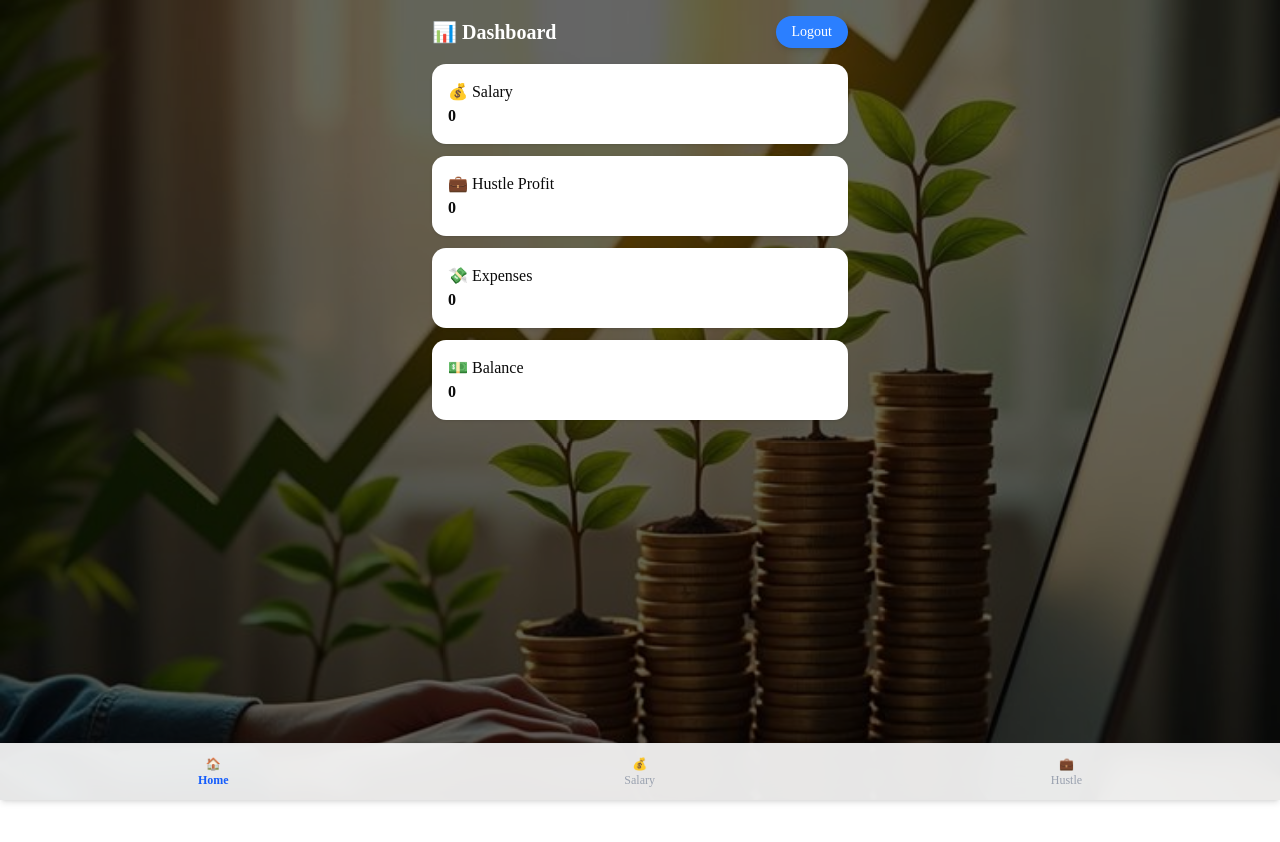
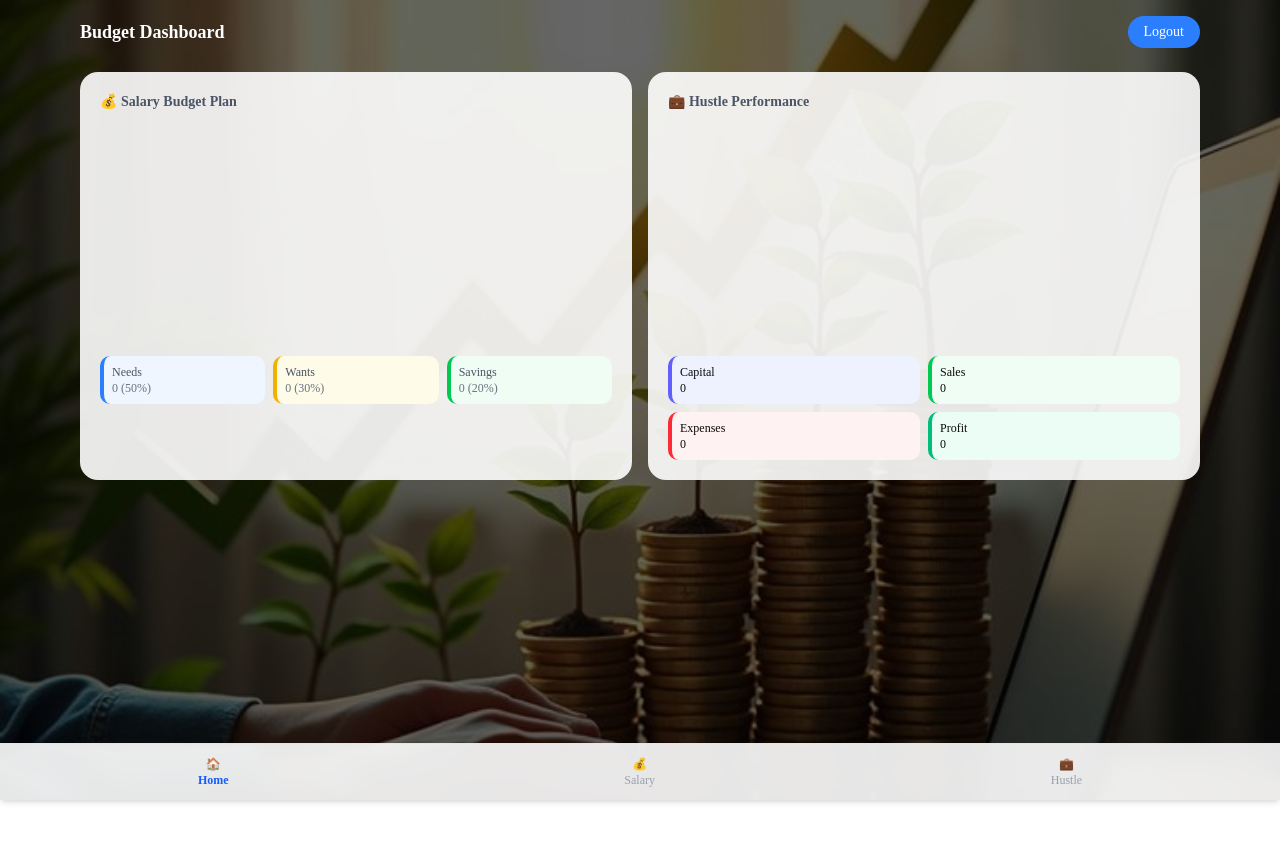
Before and after one commit to LangatNorah/budget-app-tracker, a Next.js app: page / in a window 1280 px wide. Shown: the top 842 px of the page. Built offline with nearby package versions, Linux system fonts and the light colour scheme; no server answers; the database is empty; sample sign-in values are in the browser's storage.

Commit message:
dashboard fix

```diff
--- a/app/page.tsx
+++ b/app/page.tsx
@@ -6,21 +6,12 @@ import { auth, db } from "@/lib/firebase";
 import { useRouter } from "next/navigation";
 import { onSnapshot, collection } from "firebase/firestore";
 
-/* ================= TYPES ================= */
-
-type Expense = { amount?: number | string };
-
-type Month = {
-  salary?: number | string;
-  expenses?: Expense[];
-};
-
-type Hustle = {
-  capital?: number | string;
-  sales?: { amount?: number | string }[];
-  expenses?: Expense[];
-  userId?: string;
-};
+import {
+  PieChart,
+  Pie,
+  Cell,
+  ResponsiveContainer,
+} from "recharts";
 
 /* ================= COMPONENT ================= */
 
@@ -28,8 +19,8 @@ export default function Home() {
   const router = useRouter();
 
   const [user, setUser] = useState<User | null>(null);
-  const [months, setMonths] = useState<Month[]>([]);
-  const [hustles, setHustles] = useState<Hustle[]>([]);
+  const [months, setMonths] = useState<any[]>([]);
+  const [hustles, setHustles] = useState<any[]>([]);
 
   /* ================= AUTH ================= */
 
@@ -60,7 +51,7 @@ export default function Home() {
     const unsubMonths = onSnapshot(monthsRef, (snap) => {
       setMonths(
         snap.docs.map((d) => ({
-          ...(d.data() as Month),
+          ...(d.data() as any),
           expenses: (d.data() as any).expenses || [],
         }))
       );
@@ -69,7 +60,7 @@ export default function Home() {
     const unsubHustles = onSnapshot(hustleRef, (snap) => {
       setHustles(
         snap.docs
-          .map((d) => ({ id: d.id, ...(d.data() as Hustle) }))
+          .map((d) => ({ id: d.id, ...(d.data() as any) }))
           .filter((h) => h.userId === user.uid)
       );
     });
@@ -84,11 +75,11 @@ export default function Home() {
 
   const salary = months.reduce((s, m) => s + Number(m.salary || 0), 0);
 
-  const salaryExpenses = months.reduce(
+  const expenses = months.reduce(
     (s, m) =>
       s +
       (m.expenses || []).reduce(
-        (a, e) => a + Number(e.amount || 0),
+        (a: number, e: any) => a + Number(e.amount || 0),
         0
       ),
     0
@@ -98,7 +89,7 @@ export default function Home() {
     (s, h) =>
       s +
       (h.sales || []).reduce(
-        (a, x) => a + Number(x.amount || 0),
+        (a: number, x: any) => a + Number(x.amount || 0),
         0
       ),
     0
@@ -113,21 +104,29 @@ export default function Home() {
     (s, h) =>
       s +
       (h.expenses || []).reduce(
-        (a, e) => a + Number(e.amount || 0),
+        (a: number, e: any) => a + Number(e.amount || 0),
         0
       ),
     0
   );
 
-  /* ================= FORMULA ================= */
+  const hustleProfit = hustleSales - hustleCapital - hustleExpenses;
 
-  const hustleProfit = hustleSales - hustleCapital;
-  const totalExpenses = salaryExpenses + hustleExpenses;
-  const balance = salary + hustleProfit - totalExpenses;
+  /* ================= SALARY BUDGET ================= */
+
+  const needs = salary * 0.5;
+  const wants = salary * 0.3;
+  const savings = salary * 0.2;
+
+  const budgetData = [
+    { name: "Needs", value: needs },
+    { name: "Wants", value: wants },
+    { name: "Savings", value: savings },
+  ];
+
+  const isLow = expenses > salary * 0.8;
 
   if (!user) return null;
-
-  /* ================= UI ================= */
 
   return (
     <div className="relative min-h-screen">
@@ -137,51 +136,137 @@ export default function Home() {
         className="fixed inset-0 bg-cover bg-center"
         style={{ backgroundImage: "url('/money-bg.jpg')" }}
       />
-
-      {/* OVERLAY */}
       <div className="fixed inset-0 bg-black/60" />
 
-      {/* CONTENT */}
-      <div className="relative z-10 max-w-md mx-auto p-4">
+      <div className="relative z-10 max-w-6xl mx-auto p-4">
 
         {/* HEADER */}
-        <div className="flex justify-between items-center mb-4">
-          <h1 className="text-xl font-bold text-white">
-            📊 Dashboard
+        <div className="flex justify-between items-center mb-6">
+          <h1 className="text-white text-lg font-semibold">
+            Budget Dashboard
           </h1>
 
           <button
             onClick={handleLogout}
-  className="bg-blue-500 hover:bg-emerald-800 text-white px-4 py-1.5 rounded-full text-sm font-medium shadow-md transition-all duration-200 hover:shadow-emerald-400/40"
+            className="bg-blue-500 hover:bg-blue-600 text-white px-4 py-1.5 rounded-full text-sm"
           >
             Logout
           </button>
         </div>
 
-        {/* CARDS */}
-        <div className="grid gap-3">
+        {/* ================= 2 COLUMN LAYOUT ================= */}
+        <div className="grid md:grid-cols-2 gap-4">
 
-          <div className="bg-white p-4 rounded-xl shadow">
-            💰 Salary
-            <h2 className="font-bold">{salary}</h2>
+          {/* ================= SALARY ================= */}
+          <div className="bg-white/90 p-5 rounded-2xl">
+
+            <h2 className="text-sm font-semibold text-gray-600 mb-3">
+              💰 Salary Budget Plan
+            </h2>
+
+            <ResponsiveContainer width="100%" height={220}>
+              <PieChart>
+                <Pie
+                  data={budgetData}
+                  dataKey="value"
+                  outerRadius={80}
+                  innerRadius={50}
+                >
+                  <Cell fill="#3b82f6" />
+                  <Cell fill="#f59e0b" />
+                  <Cell fill="#22c55e" />
+                </Pie>
+              </PieChart>
+            </ResponsiveContainer>
+
+            {/* ✅ FIXED SALARY LEGEND BOXES (YOUR STYLE) */}
+            <div className="grid grid-cols-3 gap-2 mt-3 text-xs">
+
+              <div className="border-l-4 border-blue-500 bg-blue-50 p-2 rounded-lg">
+                <p className="text-gray-600 font-medium">Needs</p>
+                <p className="text-xs text-gray-500">
+                  {needs.toFixed(0)} (50%)
+                </p>
               </div>
 
-          <div className="bg-white p-4 rounded-xl shadow">
-            💼 Hustle Profit
-            <h2 className="font-bold">{hustleProfit}</h2>
+              <div className="border-l-4 border-yellow-500 bg-yellow-50 p-2 rounded-lg">
+                <p className="text-gray-600 font-medium">Wants</p>
+                <p className="text-xs text-gray-500">
+                  {wants.toFixed(0)} (30%)
+                </p>
               </div>
 
-          <div className="bg-white p-4 rounded-xl shadow">
-            💸 Expenses
-            <h2 className="font-bold">{totalExpenses}</h2>
-          </div>
-
-          <div className="bg-white p-4 rounded-xl shadow">
-            💵 Balance
-            <h2 className="font-bold">{balance}</h2>
+              <div className="border-l-4 border-green-500 bg-green-50 p-2 rounded-lg">
+                <p className="text-gray-600 font-medium">Savings</p>
+                <p className="text-xs text-gray-500">
+                  {savings.toFixed(0)} (20%)
+                </p>
               </div>
 
             </div>
+          </div>
+
+          {/* ================= HUSTLE ================= */}
+          <div className="bg-white/90 p-5 rounded-2xl">
+
+            <h2 className="text-sm font-semibold text-gray-600 mb-3">
+              💼 Hustle Performance
+            </h2>
+
+            <ResponsiveContainer width="100%" height={220}>
+              <PieChart>
+                <Pie
+                  data={[
+                    { name: "Capital", value: hustleCapital },
+                    { name: "Sales", value: hustleSales },
+                    { name: "Expenses", value: hustleExpenses },
+                    { name: "Profit", value: hustleProfit > 0 ? hustleProfit : 0 },
+                  ]}
+                  dataKey="value"
+                  outerRadius={80}
+                  innerRadius={50}
+                >
+                  <Cell fill="#6366f1" />
+                  <Cell fill="#10b981" />
+                  <Cell fill="#ef4444" />
+                  <Cell fill="#22c55e" />
+                </Pie>
+              </PieChart>
+            </ResponsiveContainer>
+
+            {/* HUSTLE BOXES */}
+            <div className="grid grid-cols-2 gap-2 mt-3 text-xs">
+
+              <div className="border-l-4 border-indigo-500 bg-indigo-50 p-2 rounded-lg">
+                <p>Capital</p>
+                <p>{hustleCapital}</p>
+              </div>
+
+              <div className="border-l-4 border-green-500 bg-green-50 p-2 rounded-lg">
+                <p>Sales</p>
+                <p>{hustleSales}</p>
+              </div>
+
+              <div className="border-l-4 border-red-500 bg-red-50 p-2 rounded-lg">
+                <p>Expenses</p>
+                <p>{hustleExpenses}</p>
+              </div>
+
+              <div className="border-l-4 border-emerald-500 bg-emerald-50 p-2 rounded-lg">
+                <p>Profit</p>
+                <p>{hustleProfit}</p>
+              </div>
+
+            </div>
+          </div>
+        </div>
+
+        {/* ALERT */}
+        {isLow && (
+          <div className="bg-red-500 text-white p-3 rounded-xl text-sm mt-4">
+            ⚠️ Warning: You are close to exceeding your salary budget.
+          </div>
+        )}
 
       </div>
     </div>
```
Lines whose indentation alone changed are shown as unchanged.
